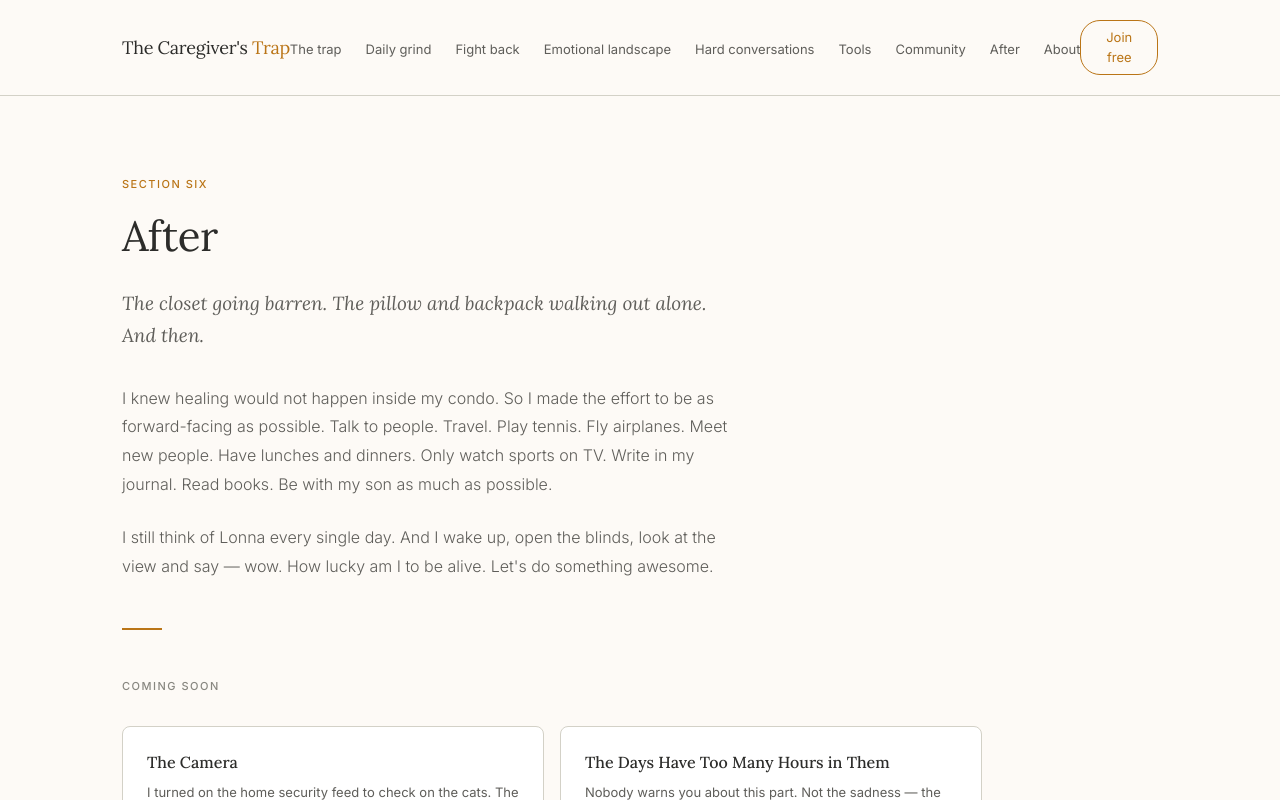
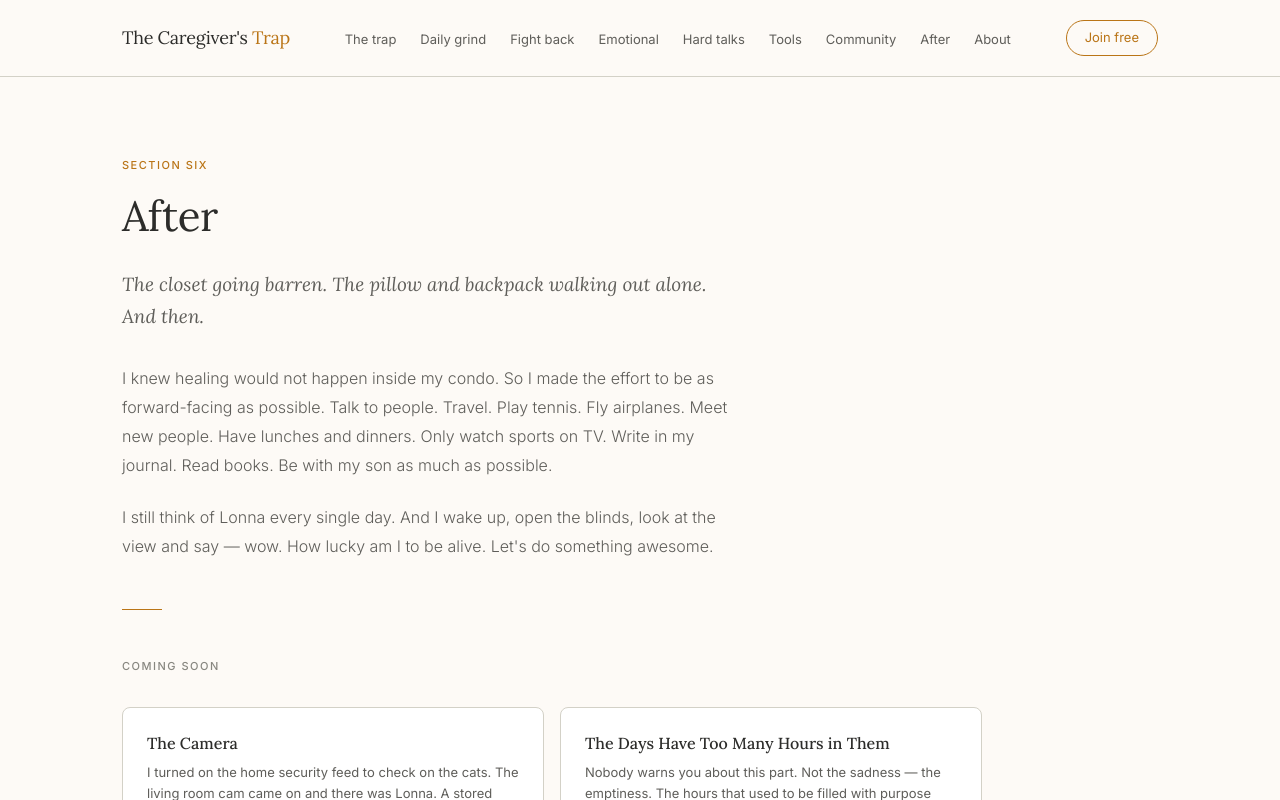
Before and after one commit to caseywsj/caregivertrap, a Next.js app: page /after in a window 1280 px wide. Shown: the top 800 px of the page. Built offline with nearby package versions, Linux system fonts and the light colour scheme.

Commit message:
Shorten nav labels for Emotional and Hard Conversations

```diff
--- a/components/Nav.tsx
+++ b/components/Nav.tsx
@@ -8,8 +8,8 @@ export default function Nav() {
     { label: "The trap", href: "/the-trap" },
     { label: "Daily grind", href: "/daily-grind" },
     { label: "Fight back", href: "/fight-back" },
-    { label: "Emotional landscape", href: "/emotional-landscape" },
-    { label: "Hard conversations", href: "/hard-conversations" },
+    { label: "Emotional", href: "/emotional-landscape" },
+    { label: "Hard talks", href: "/hard-conversations" },
     { label: "Tools", href: "/tools" },
     { label: "Community", href: "/community" },
     { label: "After", href: "/after" },
```
